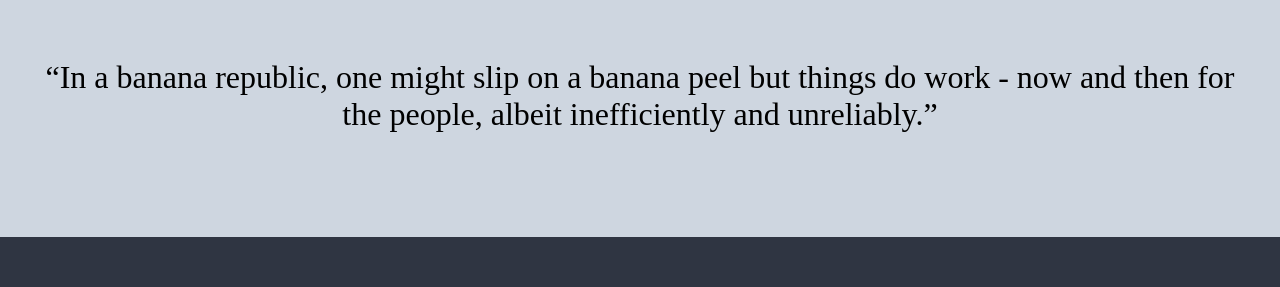
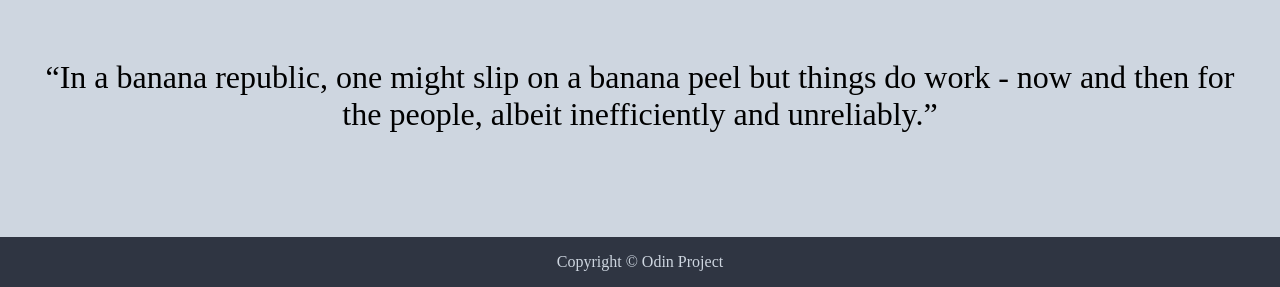
Before and after one commit to GEXER007/landing-page, a plain HTML site: page index.html in a window 1280 px wide. Shown: the part 890-1177 px from the top of the page. Before the commit the page ends 1127 px from the top, so only its background shows below. Drawn offline with Linux system fonts and the light colour scheme.

Commit message:
finished ayyyooo

```diff
--- a/index.html
+++ b/index.html
@@ -46,6 +46,10 @@
             <p><q>In a banana republic, one might slip on a banana peel but things do work - now and then for the people, albeit inefficiently and unreliably.</q></p>
         </div>
     </div>
-    <div class="section-4"></div>
+    <div class="section-4">
+        <footer>
+            <p>Copyright © Odin Project</p>
+        </footer>
+    </div>
 </body>
 </html>
--- a/style.css
+++ b/style.css
@@ -127,3 +127,8 @@ img {
     padding: 30px;
 
 }
+
+footer {
+    text-align: center;
+    color: #ced6e0;
+}
```
